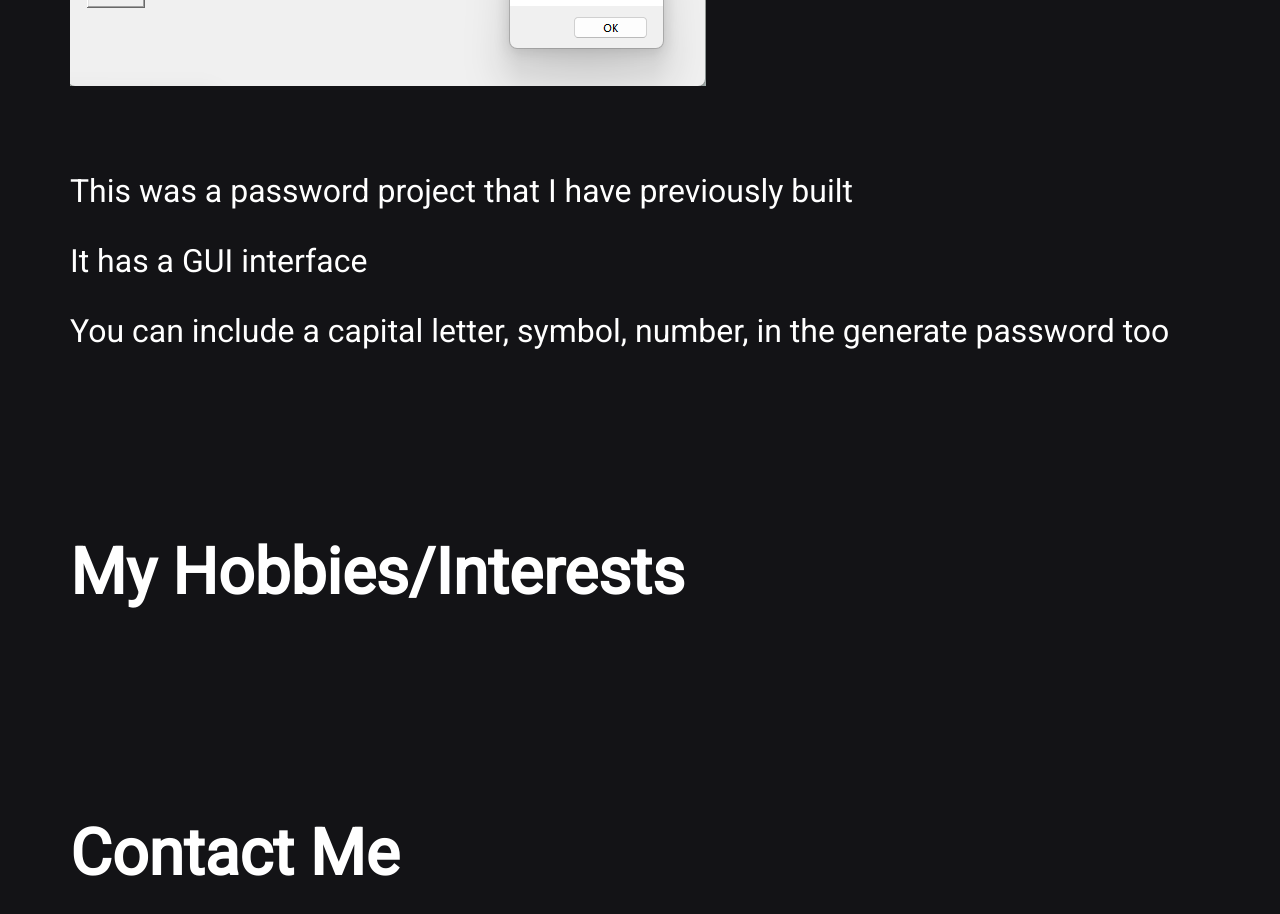
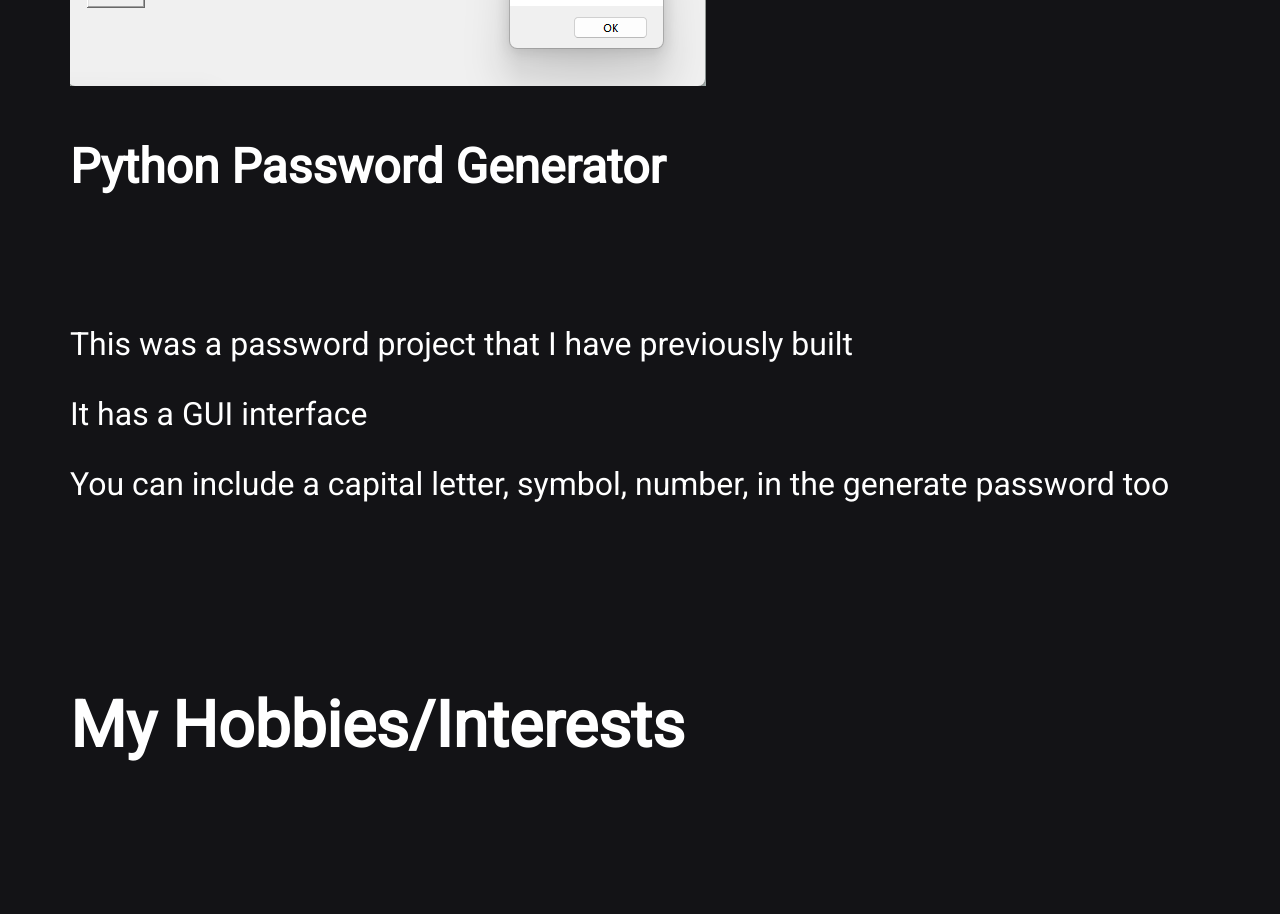
Before and after one commit to hussaine1/About-Me, a plain HTML site: page index.html in a window 1280 px wide. Shown: the part 4000-4914 px from the top of the page. Drawn offline with nearby package versions, Linux system fonts and the light colour scheme.

Commit message:
adding python project info

```diff
--- a/index.html
+++ b/index.html
@@ -88,6 +88,7 @@
             <div class="project py-pass-gen">
                 <div class="projImage">
                     <img class="passwordImg" src="./assets/images/password_proj.png">
+                    <h3>Python Password Generator</h3>
                 </div>
                 <div class="projSummary">
                     <p>This was a password project that I have previously built</p>
```
